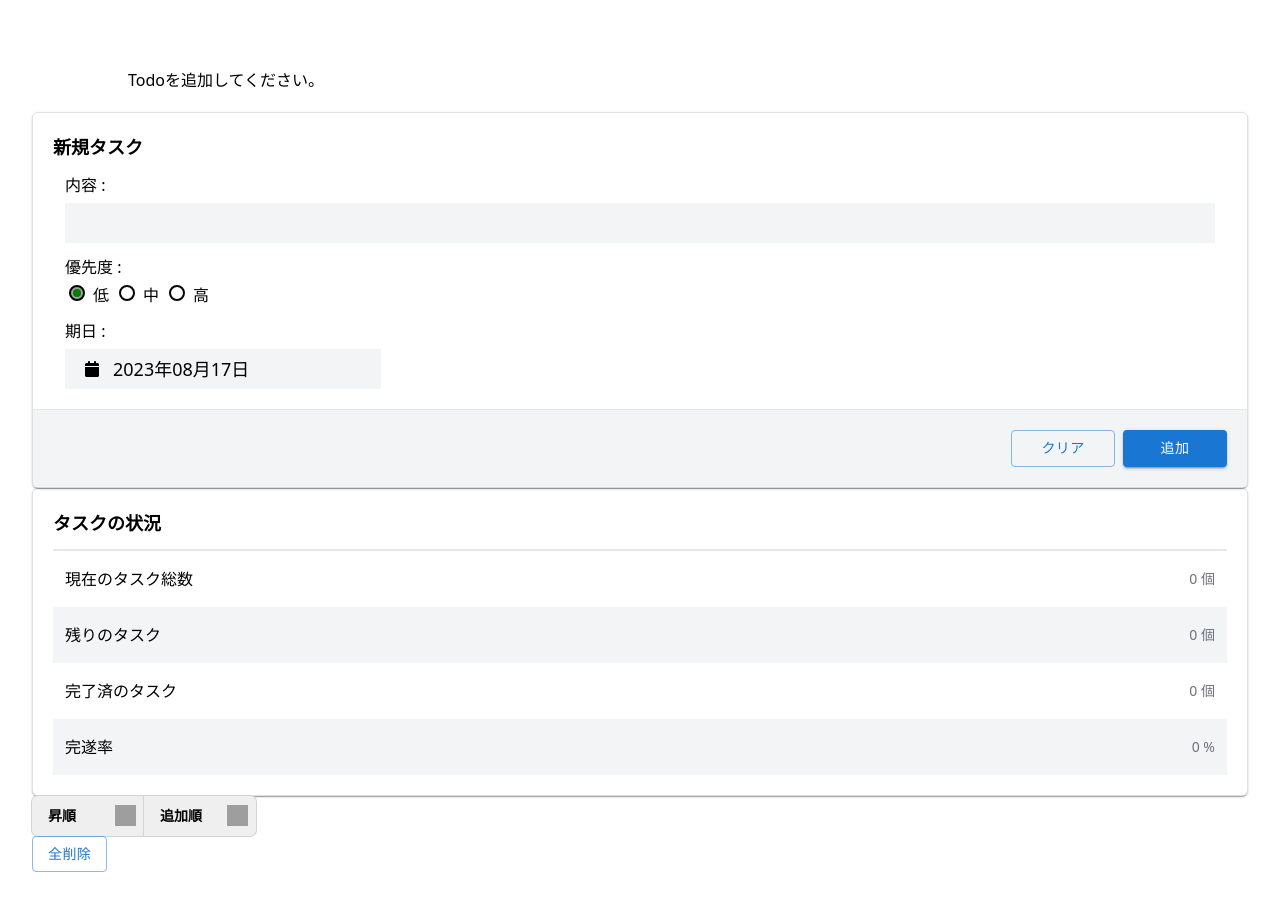
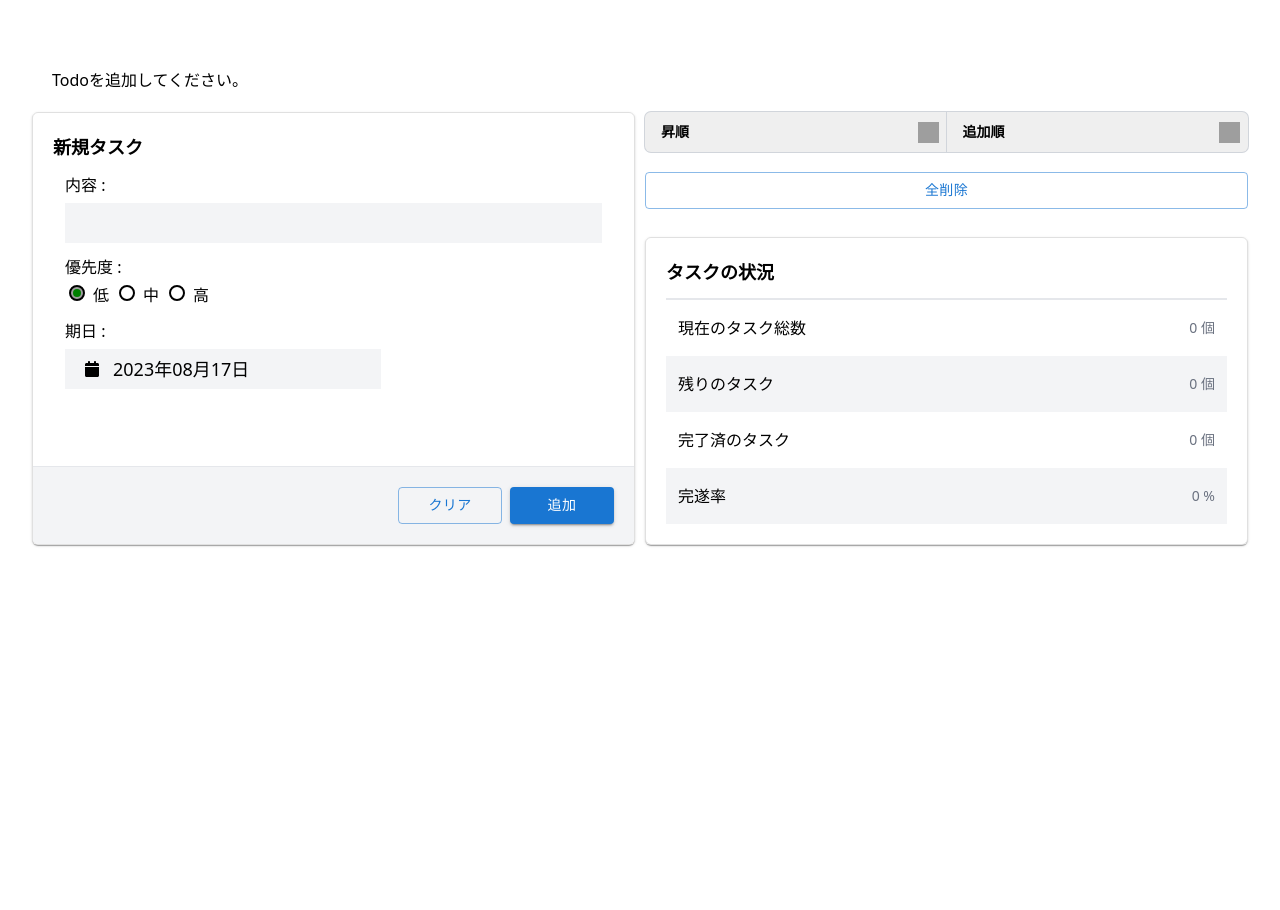
Before and after one commit to yasu-pro/ToDoList_Weather-app, a Next.js app: page / in a window 1280 px wide. Shown: the top 910 px of the page. After the commit the page ends 800 px from the top, so only its background shows below. Built offline with nearby package versions, Linux system fonts and the light colour scheme; grey boxes are pictures that could not be loaded.

Commit message:
Add: Topページの大まかなレイアウト作成

```diff
--- a/components/AddTodoForm.js
+++ b/components/AddTodoForm.js
@@ -62,7 +62,7 @@ const AddTodoForm = () => {
     }
 
     return (
-        <section className={customBoxStyles.customBox}>
+        <section className={`${customBoxStyles.customBox} flex flex-col justify-between`}>
             <div className="pt-5 pr-5 pb-5 pl-5">
                 <p className="text-lg font-semibold">新規タスク</p>
 
--- a/components/ClearAllButton.js
+++ b/components/ClearAllButton.js
@@ -14,7 +14,6 @@ const ClearAllButton = () => {
     }
 
     return (
-        // <button onClick={handleClearAll}>全削除</button>
         <Button
             variant="outlined"
             color="primary"
--- a/components/SortButtonGroup.js
+++ b/components/SortButtonGroup.js
@@ -20,13 +20,13 @@ const SortButtonGroup = () => {
 
     return (
         <div className='flex items-center'>
-            <span className='flex items-center'>
-                <select className={`${styles.cusotmSortButton} pt-2 pr-2 pb-2 pl-4`} defaultValue={sortOrder} onChange={handleSortOrderChange}>
+            <span className='flex items-center w-full'>
+                <select className={`${styles.cusotmSortButton} w-1/2 pt-2 pr-2 pb-2 pl-4`} defaultValue={sortOrder} onChange={handleSortOrderChange}>
                     <option value="asc">昇順</option>
                     <option value="dsc">降順</option>
                 </select>
 
-                <select className={`${styles.cusotmSortButton} pt-2 pr-3 pb-2 pl-4`} onChange={handleChangeSortBy}>
+                <select className={`${styles.cusotmSortButton} w-1/2 pt-2 pr-3 pb-2 pl-4`} onChange={handleChangeSortBy}>
                     <option value="addOrder">追加順</option>
                     <option value="dueDate">期日順</option>
                     <option value="priority">優先度順</option>
--- a/components/TodoItem.js
+++ b/components/TodoItem.js
@@ -75,7 +75,7 @@ const TodoItem = ({ todo }) => {
                             ) : (
                                 <>
                                     期日まで
-                                    <span className="text-lg text-red-600">{calculateDaysUntilDueDate()}</span>
+                                    <span className="ml-1 text-lg text-red-600">{calculateDaysUntilDueDate()}</span>
                                 </>
                             )}
                         </p>
@@ -86,8 +86,6 @@ const TodoItem = ({ todo }) => {
                     <p className="text-xs leading-6 font-semibold text-gray-500 dark:text-gray-300">期日:{todo.dueDate}</p>
                 </div>
             </div>
-
-            {/* {todo.completed === true ? <span>✅</span> : "未完了"} */}
 
             <div className="flex items-center">
                 <span className="bg-opacity-5 rounded-md inline-flex">
--- a/components/TodoList.js
+++ b/components/TodoList.js
@@ -8,7 +8,7 @@ const TodoList = ({ todos }) => {
     const sortedTodos = SortOptions({todos})
 
     return (
-        <ul className="max-w-screen-lg mx-auto">
+        <ul className="mx-auto">
             {sortedTodos.length > 0 ? (
                 sortedTodos.map((todo) => <TodoItem key={todo.id} todo={todo} />)
             ) : (
--- a/components/layout.js
+++ b/components/layout.js
@@ -1,6 +1,5 @@
 
 import Head from 'next/head';
-import styles from './layout.module.scss';
 
 
 const siteTitle = 'ToDoリスト';
--- a/pages/index.js
+++ b/pages/index.js
@@ -1,25 +1,39 @@
 import React from "react";
+import { useSelector } from "react-redux";
 import Layout from "../components/layout";
 import AddTodoForm from "../components/AddTodoForm"
 import TodoList from "../components/TodoList";
 import TodoSummary from "../components/TodoSummary";
 import SortButtonGroup from "../components/SortButtonGroup";
 import ClearAllButton from "../components/ClearAllButton";
-import { useSelector } from "react-redux";
+import layoutStyles from '../styles/layout.module.css';
 
 export default function Home() {
     const allTodoListData = useSelector((store) => store.todos.listData);
     const listData = allTodoListData ? Object.values(allTodoListData) : [];
     return (
         <Layout>
-            <div className="md:pl-8 md:pr-8 sm:pl-6 sm:pr-6 pt-12 pb-12 pl-4 pr-4">
-                <div className="pt-5 pr-5 pb-5 pl-5">
+            <div className={`${layoutStyles.container} md:pl-8 md:pr-8 sm:pl-6 sm:pr-6 pt-12 pb-12 pl-4 pr-4`}>
+                <div className={`${layoutStyles.item} pt-5 pr-5 pb-5 pl-5`}>
                     <TodoList todos={listData} />
                 </div>
-                <AddTodoForm />
-                <TodoSummary todos={listData}/>
-                <SortButtonGroup todos={listData}/>
-                <ClearAllButton />
+
+                <div className={layoutStyles.gridContainer}>
+
+                    <AddTodoForm />
+
+                    <div className={layoutStyles.gridItem}>
+                        <div className={layoutStyles.button}>
+                            <SortButtonGroup todos={listData}/>
+                            <div className="mt-5">
+                                <ClearAllButton />
+                            </div>
+                        </div>
+                        <div className="mt-7">
+                            <TodoSummary className={layoutStyles.summary} todos={listData}/>
+                        </div>
+                    </div>
+                </div>
             </div>
         </Layout>
     )
--- a/styles/customButton.module.css
+++ b/styles/customButton.module.css
@@ -47,7 +47,6 @@
     background-position: right 0.5rem center;
     background-repeat: no-repeat;
     background-size: 1.5em 1.5em;
-    width: 7rem;
 }
 
 .cusotmSortButton:first-child {
@@ -61,6 +60,7 @@
 }
 
 .customClearAllButton {
+    width: 100%;
     color: rgb(220 38 38 );
     background-color: rgb(254 226 226);
     border-color: rgb(239 68 68 );
--- a/styles/customRadioButton.module.css
+++ b/styles/customRadioButton.module.css
@@ -1,10 +1,9 @@
-/* ラベル全体のスタイル */
+
 .customPriorityLabel {
     display: flex;
     align-items: center;
 }
 
-/* チェックされたラジオボタンのスタイル */
 .customPriorityRadioButton:checked + .customRadioButtonIcon::before {
     content: '';
     width: 0.5rem;
@@ -13,9 +12,8 @@
     position: absolute;
 }
 
-/* ラジオボタンの非表示化と背景画像のスタイル */
 .customPriorityRadioButton {
-    display: none; /* ラジオボタンを非表示にする */
+    display: none;
 }
 
 .customRadioButtonIcon {
@@ -28,14 +26,13 @@
     display: inline-flex;
     align-items: center;
     justify-content: center;
-    position: relative; /* 相対位置指定 */
+    position: relative;
 }
 
-/* ラジオボタンのチェック時のスタイル */
 .customPriorityRadioButton:checked + .customRadioButtonIcon {
-    border-color: rgb(0, 0, 0); /* ボーダー色を透明にする */
-    background-color: transparent; /* 背景色を透明にする */
-    background-image: url(../public/circle.svg); /* 背景画像の指定 */
+    border-color: rgb(0, 0, 0);
+    background-color: transparent;
+    background-image: url(../public/circle.svg);
     background-repeat: no-repeat;
     background-size: 100% 100%;
 }
--- /dev/null
+++ b/styles/layout.module.css
@@ -0,0 +1,6 @@
+
+.gridContainer {
+    display: grid;
+    grid-template-columns: 1fr 1fr;
+    gap: 10px;
+}
```
